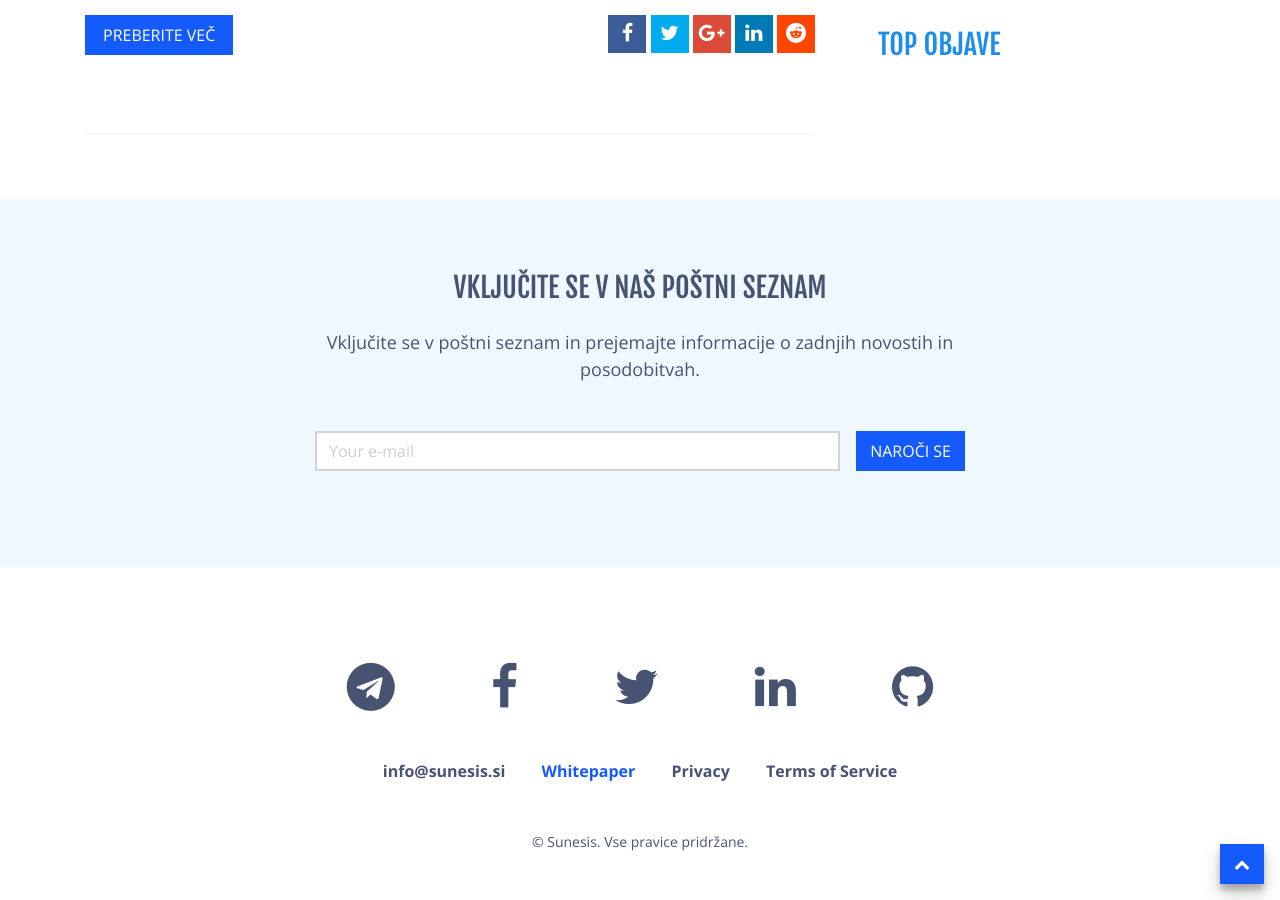
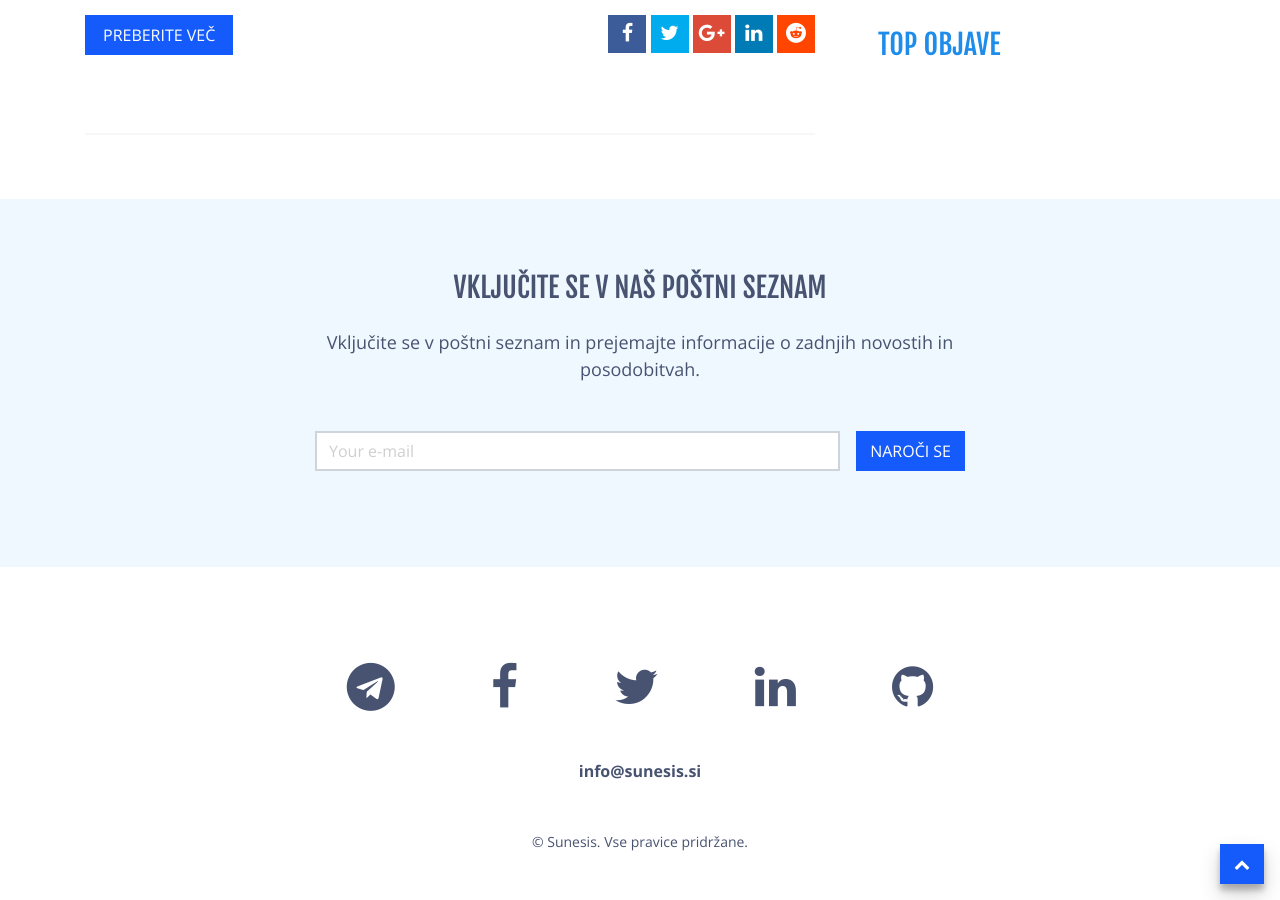
Before and after one commit to kumuluz/blog.sunesis.si, a Jekyll site: the page built from index.html, in a window 1280 px wide and 900 px high, scrolled down 652 px. Built offline with Jekyll 4.4.1, drawn with Linux system fonts in a browser that asks for light colours.

Commit message:
removed links

```diff
--- a/_includes/footer.html
+++ b/_includes/footer.html
@@ -33,9 +33,6 @@
       <div class="col">
         <div class="links d-md-block d-flex flex-column">
           <a href="">info@sunesis.si</a>
-          <a class="highligh" href="">Whitepaper</a>
-          <a href="">Privacy</a>
-          <a href="">Terms of Service</a>
         </div>
       </div>
     </div>
```
